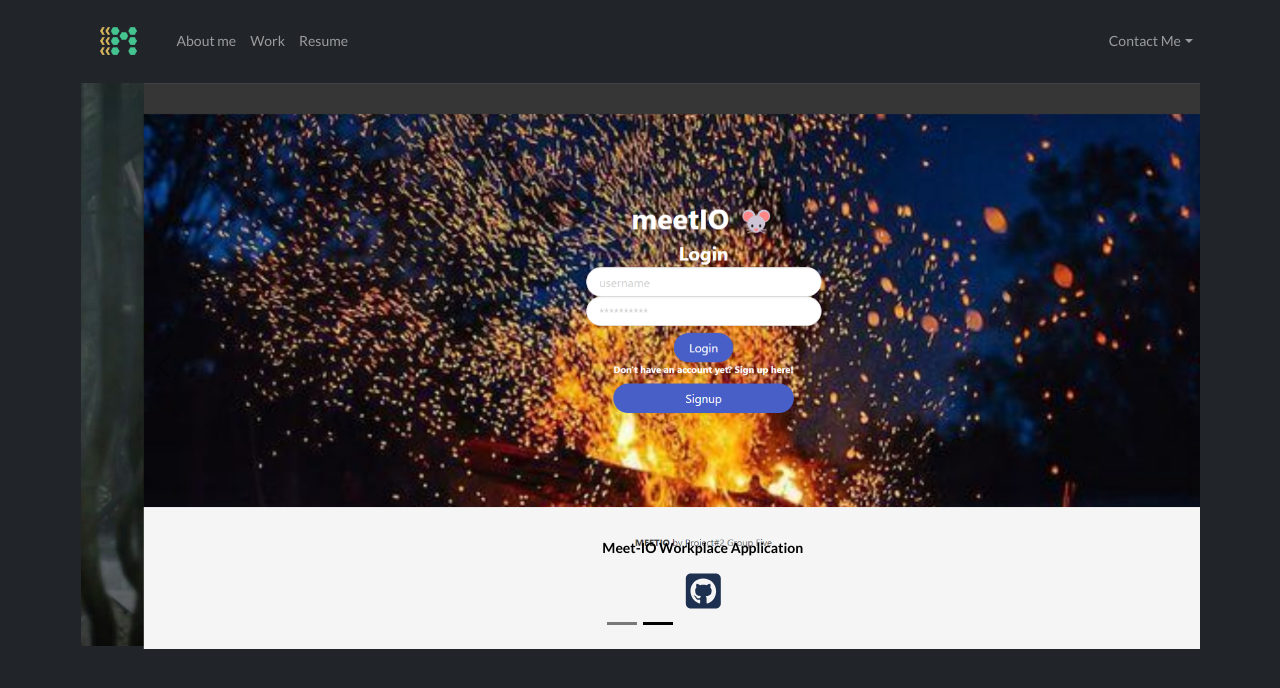
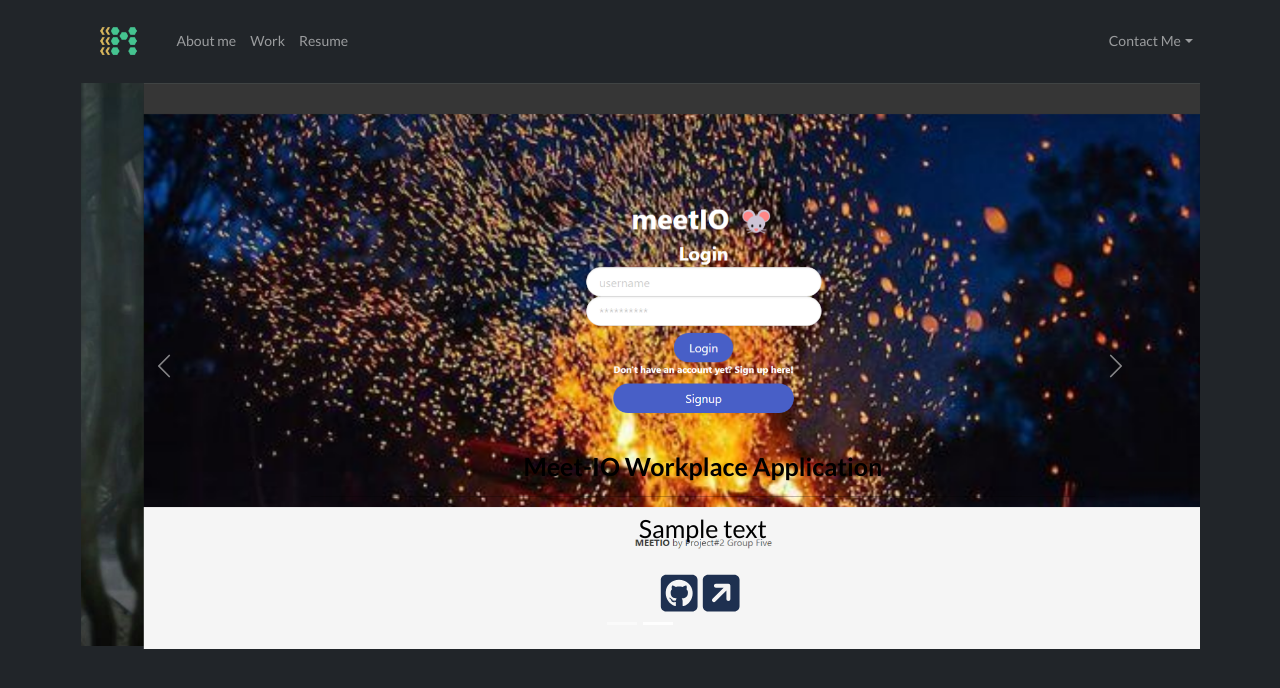
Before and after one commit to Morralytics/Portfolio, a React (Create React App) app: page /Work in a window 1280 px wide. Shown: the top 688 px of the page. Built offline with nearby package versions, Linux system fonts and the light colour scheme.

Commit message:
Finished card structure with links.

```diff
--- a/src/components/ui/CardFooter.js
+++ /dev/null
@@ -1,21 +0,0 @@
-import React from "react";
-import { FontAwesomeIcon } from '@fortawesome/react-fontawesome';
-import { faSquareGithub } from '@fortawesome/free-brands-svg-icons';
-
-const CardFooter = () => {
-    const styles= {
-        linkLogo: {
-          color: '#1E3050',
-          height: '40px'
-        }
-      }
-    return (
-        <>
-            <div>
-            <a href="https://github.com/Morralytics/Yoda-Translator" target="_blank"><FontAwesomeIcon icon={faSquareGithub} style={styles.linkLogo}/></a>
-            </div>
-        </>
-    )
-}
-
-export default CardFooter;
--- a/src/components/ui/Header.js
+++ b/src/components/ui/Header.js
@@ -8,7 +8,7 @@ import Navbar from 'react-bootstrap/Navbar';
 import NavDropdown from 'react-bootstrap/NavDropdown';
 import { Link } from 'react-router-dom';
 
-import logo from '../../MainLogo.png';
+import logo from '../../images/MainLogo.png';
 
 const Header = () => {
   const styles= {
--- a/src/pages/Work.js
+++ b/src/pages/Work.js
@@ -1,39 +1,48 @@
 import { Container, Carousel } from "react-bootstrap";
-import { FontAwesomeIcon } from '@fortawesome/react-fontawesome';
-import { faSquareGithub } from '@fortawesome/free-brands-svg-icons';
+import { FontAwesomeIcon } from "@fortawesome/react-fontawesome";
+import { faSquareGithub } from "@fortawesome/free-brands-svg-icons";
+import { faSquareArrowUpRight } from "@fortawesome/free-solid-svg-icons";
 
 import meetIO from "../images/MeetIOProject.png";
 import yodaTranslate from "../images/YodaProject.png";
-import CardFooter from "../components/ui/CardFooter";
 
 export const Work = () => {
   const styles = {
     background: {
-            backgroundColor: '#212529',
-            height: '100vh'
+      backgroundColor: "#212529",
+      height: "100vh",
     },
     text: {
-            color: 'white',
-            textAlign: 'center',
+      color: "black",
+      textAlign: "center",
+      fontSize: "25px"
     },
     card: {
-            width: '50%',
-            marginLeft: 'auto',
-            marginRight: 'auto',
-            paddingTop: '5%'
+      width: "50%",
+      marginLeft: "auto",
+      marginRight: "auto",
+      paddingTop: "5%",
     },
     img: {
-            height: '270px',
-            width: '100%',
+      height: "270px",
+      width: "100%",
     },
-        linkLogoColor: {
-            color: '#1E3050',
+    linkLogo: {
+      color: "#1E3050",
+      paddingRight: "5px",
+    },
+    footer: {
+        display: 'flex',
+        justifyContent: 'center',
+    },
+    edge: {
+      backgroundColor: 'red',
     }
-    }
+  };
   return (
     <div style={styles.background}>
       <Container>
-                <Carousel variant="dark">
+        <Carousel>
           <Carousel.Item>
             <img
               className="d-block w-100"
@@ -41,24 +50,75 @@ export const Work = () => {
               alt="First slide"
             />
             <Carousel.Caption>
-                            <h5>Yoda Translate Application</h5>
-                            <p>This unique application utilizes two API's that when combined, produce an inspirational quote from the widely known character, Yoda!</p>
-                            <CardFooter />
+              <h5 style={styles.text}>Yoda Translate Application</h5>
+              <hr style={styles.text}></hr>
+              <p style={styles.text}>
+                This unique application utilizes two API's that when combined,
+                produce an inspirational quote from the widely known character,
+                Yoda!
+              </p>
+              <div>
+                <a
+                  href="https://github.com/Morralytics/Yoda-Translator"
+                  rel="noreferrer"
+                  target="_blank"
+                >
+                  <FontAwesomeIcon
+                    icon={faSquareGithub}
+                    size="3x"
+                    style={styles.linkLogo}
+                  />
+                  {' '}
+                  <a
+                  href="https://meetio-workspace.herokuapp.com/"
+                  rel="noreferrer"
+                  target="_blank"
+                >
+                 <FontAwesomeIcon
+                    icon={faSquareArrowUpRight}
+                    size="3x"
+                    style={styles.linkLogo}
+                  />
+                </a>
+                </a>
+              </div>
             </Carousel.Caption>
           </Carousel.Item>
           <Carousel.Item>
-                        <img
-                            className="d-block w-100"
-                            src={meetIO}
-                            alt="Second slide"
+            <img className="d-block w-100" src={meetIO} alt="Second slide" />
+            <Carousel.Caption>
+              <h5 style={styles.text}>Meet-IO Workplace Application</h5>
+              <hr style={styles.text}></hr>
+              <p style={styles.text}>Sample text</p>
+              <div style={styles.footer}>
+                <a
+                  href="https://github.com/Morralytics/Meet-IO"
+                  rel="noreferrer"
+                  target="_blank"
+                >
+                  <FontAwesomeIcon
+                    icon={faSquareGithub}
+                    size="3x"
+                    style={styles.linkLogo}
                   />
-                        <Carousel.Caption>
-                            <h5>Meet-IO Workplace Application</h5>
-                            <CardFooter />
+                </a>
+                {' '}
+                <a
+                  href="https://meetio-workspace.herokuapp.com/"
+                  rel="noreferrer"
+                  target="_blank"
+                >
+                 <FontAwesomeIcon
+                    icon={faSquareArrowUpRight}
+                    size="3x"
+                    style={styles.linkLogo}
+                  />
+                </a>
+              </div>
             </Carousel.Caption>
           </Carousel.Item>
         </Carousel>
       </Container>
     </div>
-    )
-}
+  );
+};
```
Also changed, not shown: src/images/MainLogo.png (renamed from src/MainLogo.png). Lines whose indentation alone changed are shown as unchanged.
